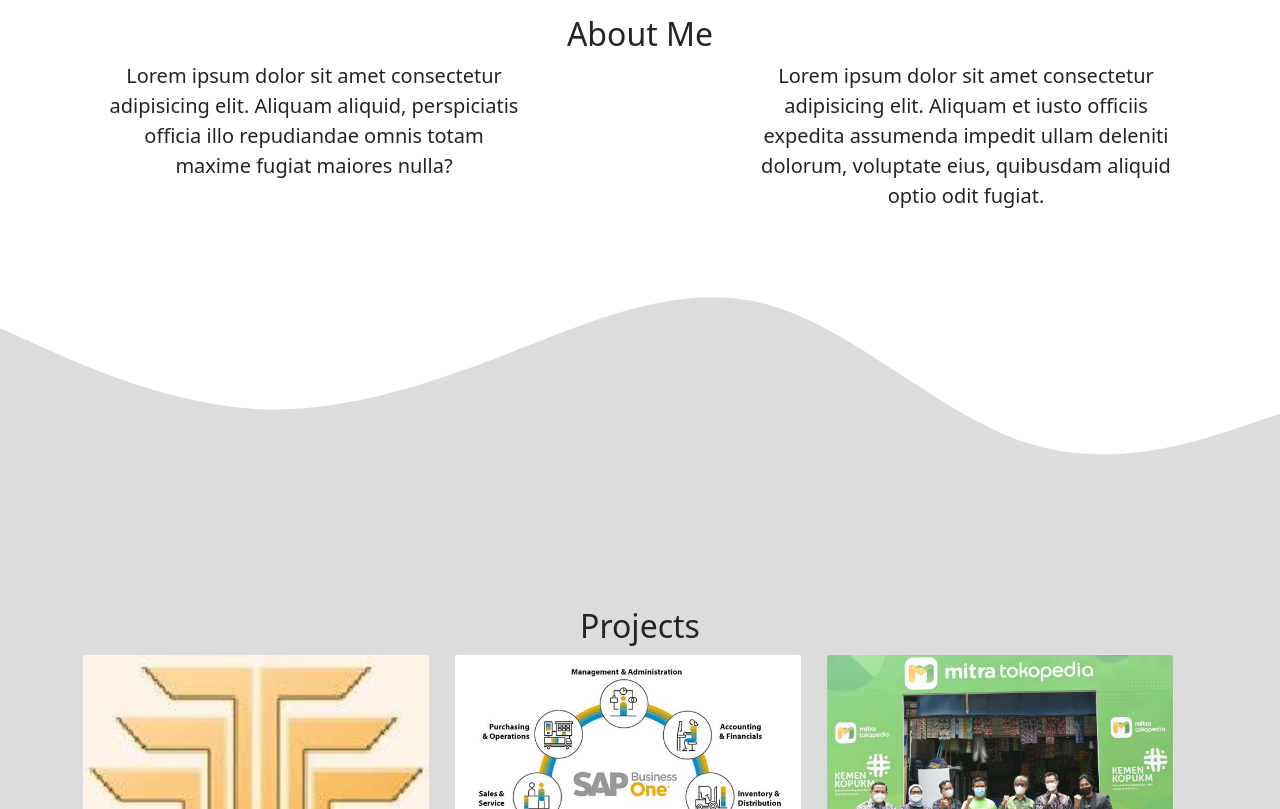
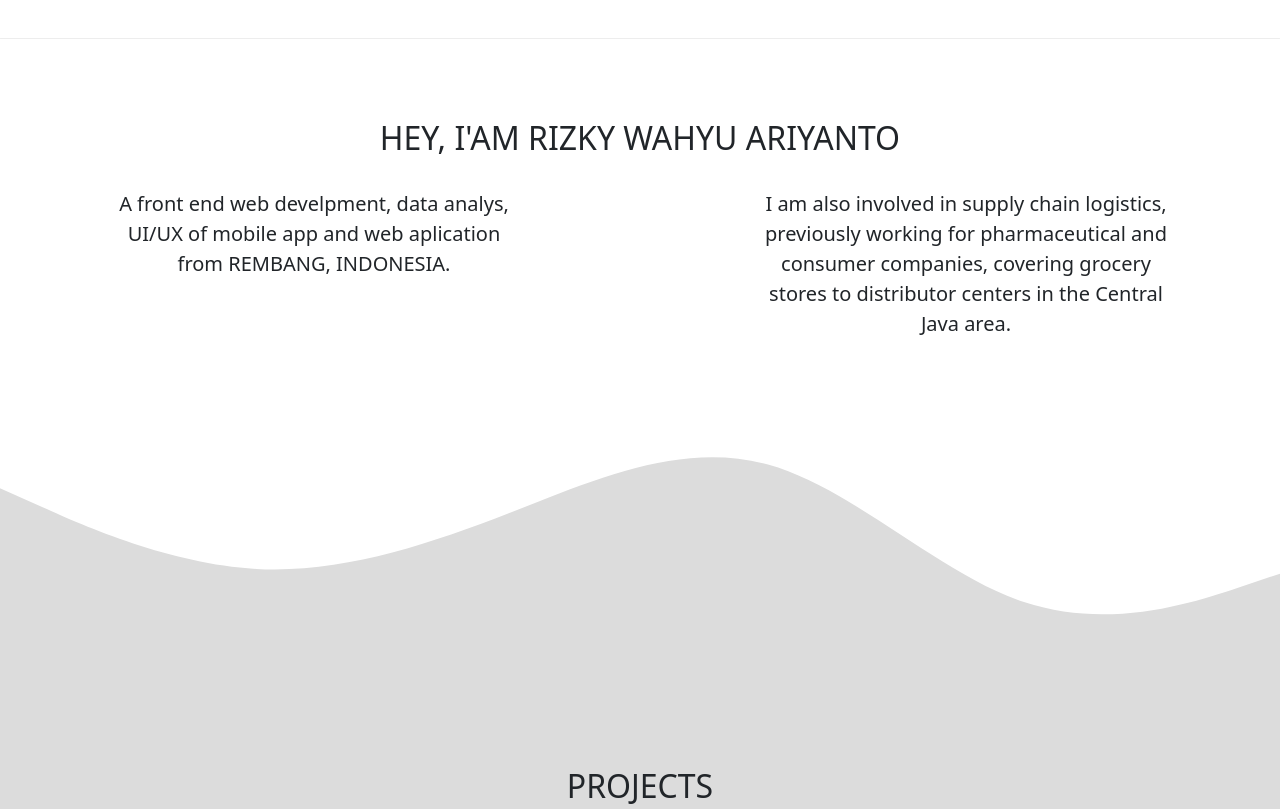
Before and after one commit to RIZKYYYYYYYY/portofolio.git.io, a plain HTML site: page index.html in a window 1280 px wide. Shown: the part 770-1579 px from the top of the page. Drawn offline with nearby package versions, Linux system fonts and the light colour scheme.

Commit message:
first commit

```diff
--- a/index.html
+++ b/index.html
@@ -51,6 +51,9 @@
       <img src="img/Pas.jpg" alt="Rizky Wahyu Ariyanto" width="200" class="rounded-circle img-tumbnail" />
       <h1 class="display-5">Rizky Wahyu Ariyanto</h1>
       <p class="lead">Management Material | IT</p>
+      <br />
+      <p><i class="bi bi-envelope-at-fill"></i> &nbsp; <a href="rizkywahyuarinyanto@gmail.com" class="text-dark fw-ligth">rizkywahyuarinyanto@gmail.com</a></p>
+      <p><i class="bi bi-linkedin"></i> &nbsp; <a href="https://www.linkedin.com/in/rizkywahyuariyanto/" class="text-dark fw-ligth">rizky wahyu ariyanto</a></p>
       <svg xmlns="http://www.w3.org/2000/svg" viewBox="0 0 1440 320">
         <path
           fill="#ffff"
@@ -63,19 +66,17 @@
     <!--About-->
     <section id="About">
       <div class="countainer">
-        <div class="row text-center">
+        <div class="row text-center mb-4">
           <div class="col">
-            <h2>About Me</h2>
+            <h2>HEY, I'AM RIZKY WAHYU ARIYANTO</h2>
           </div>
         </div>
-        <div class="row justify-content-around fs-5 text-center mb-3">
+        <div class="row justify-content-around fs-5 text-center mb-5">
           <div class="col-md-4">
-            <p>Lorem ipsum dolor sit amet consectetur adipisicing elit. Aliquam aliquid, perspiciatis officia illo repudiandae omnis totam maxime fugiat maiores nulla?</p>
+            <p>A front end web develpment, data analys, UI/UX of mobile app and web aplication from REMBANG, INDONESIA.</p>
           </div>
           <div class="col-md-4">
-            <p>
-              Lorem ipsum dolor sit amet consectetur adipisicing elit. Aliquam et iusto officiis expedita assumenda impedit ullam deleniti dolorum, voluptate eius, quibusdam aliquid optio odit fugiat.
-            </p>
+            <p>I am also involved in supply chain logistics, previously working for pharmaceutical and consumer companies, covering grocery stores to distributor centers in the Central Java area.</p>
           </div>
         </div>
       </div>
@@ -91,14 +92,14 @@
     <!--projects-->
     <section id="project" style="background-color: gainsboro">
       <div class="container">
-        <div class="row text-center mb-3">
+        <div class="row text-center mb-6">
           <div class="col">
-            <h2>Projects</h2>
+            <h2>PROJECTS</h2>
           </div>
           <div class="row justify-content-center">
             <div class="col-md-4 mb-3">
               <div class="card">
-                <img src="my projects/timwas.jpeg" class="card-img-top" alt="project 1" />
+                <img src="my projects/logo.jpg" class="card-img-top" alt="project 1" />
                 <div class="card-body">
                   <p class="card-text">
                     (TIMWAS) adalah aplikasi yang terhubung ke sofware SAP guna management suplly chain stock barang datang dan keluar, juga untuk peracikan serta check item barang di warehouse yang
@@ -168,7 +169,7 @@
       <div class="container">
         <div class="row text-center mb-4">
           <div class="col">
-            <h2>Contact Me</h2>
+            <h2>CONTACT ME</h2>
           </div>
         </div>
         <div class="row justify-content-center">
```
Also changed, not shown: my projects/logo.jpg (added), my projects/timwas.jpeg (deleted), 1 other file.
